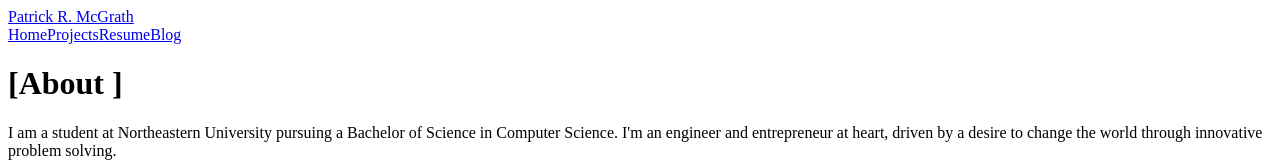
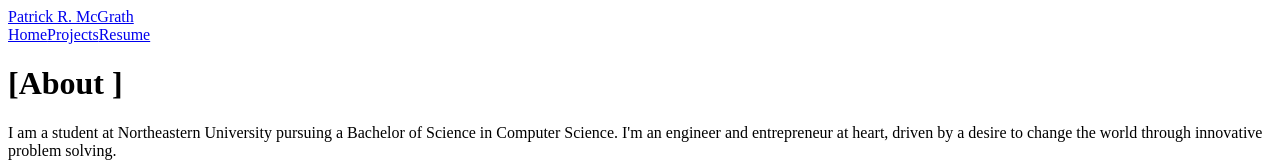
Before and after one commit to PatrickMcGrath29/patrickmcgrath.io, a Vue app: page / in a window 1280 px wide. Shown: the top 162 px of the page. Built offline with nearby package versions, Linux system fonts and the light colour scheme.

Commit message:
remove blog

```diff
--- a/src/components/Header.vue
+++ b/src/components/Header.vue
@@ -10,7 +10,7 @@
       <router-link v-bind:to="{ name: 'Home' }" active-class="active" class="navbar-link">Home</router-link>
       <router-link v-bind:to="{ name: 'Projects' }" active-class="active" class="navbar-link">Projects</router-link>
       <a href="/static/Resume_McGrath_Patrick.pdf" class="navbar-link">Resume</a>
-      <a href="https://patrickrmcgrath.wordpress.com/" class="navbar-link">Blog</a>
+      <!-- <a href="https://patrickrmcgrath.wordpress.com/" class="navbar-link">Blog</a> -->
     </nav>
   </header>
 </template>
```
